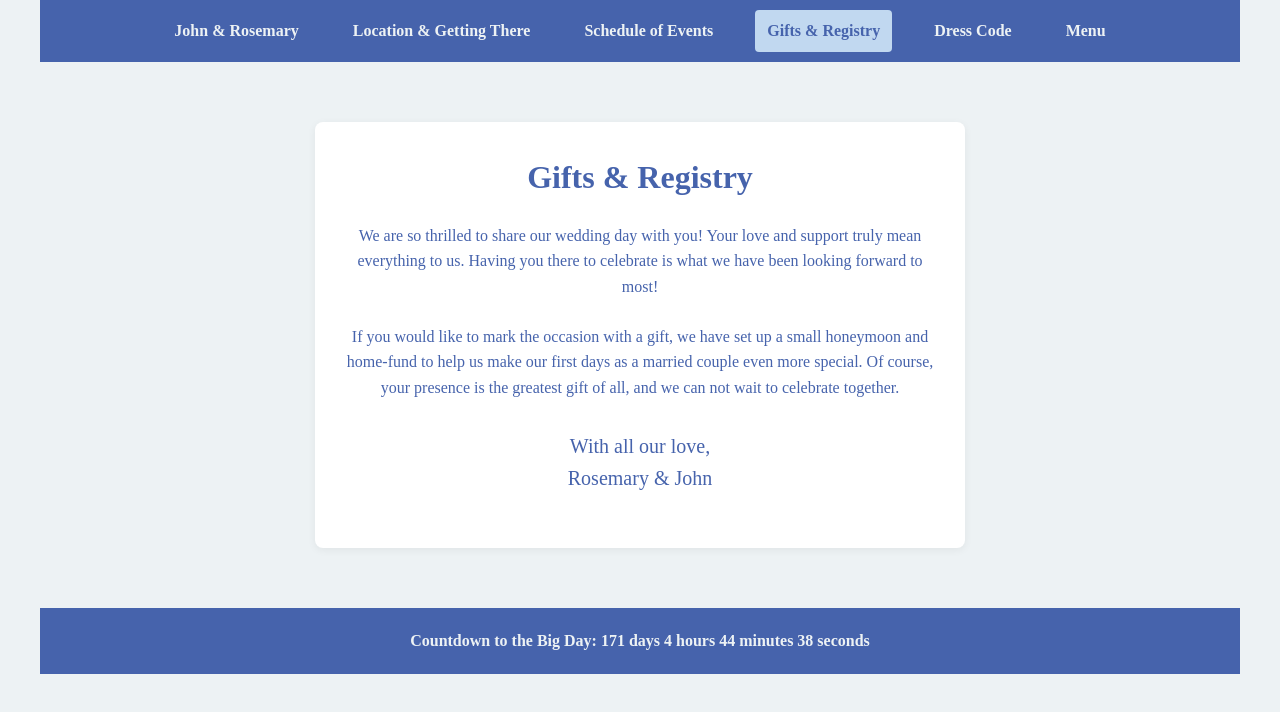
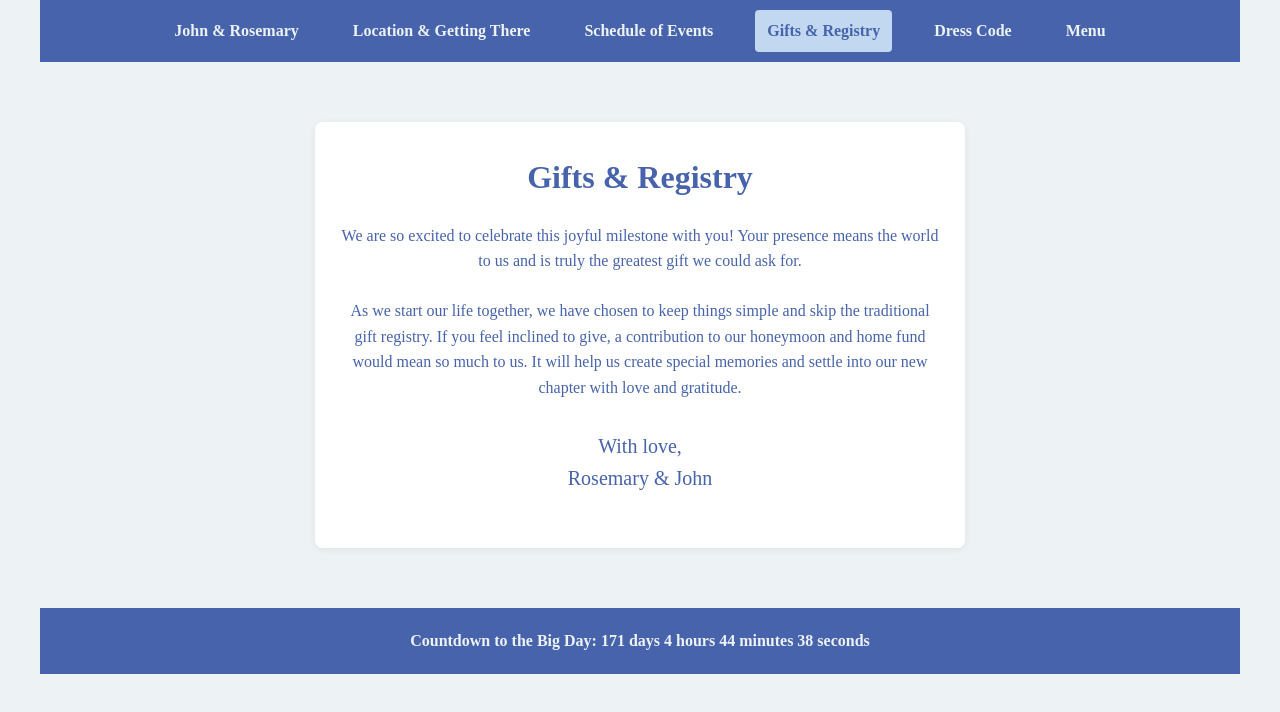
Before and after one commit to John-C-Jamieson/wedding, an Angular app in the folder frontend/: page /registry in a window 1280 px wide. Shown: the top 712 px of the page. Built offline with nearby package versions, Linux system fonts and the light colour scheme.

Commit message:
Updated wording.

```diff
--- a/frontend/src/app/registry/registry.component.html
+++ b/frontend/src/app/registry/registry.component.html
@@ -2,11 +2,14 @@
   <div class="registry-card">
     <h1>Gifts &amp; Registry</h1>
     <p>
-      We are so thrilled to share our wedding day with you! Your love and support truly mean everything to us. Having you there to celebrate is what we have been looking forward to most!
+      We are so excited to celebrate this joyful milestone with you! Your presence means the world to us and is truly the greatest gift we could ask for.
     </p>
     <p>
-      If you would like to mark the occasion with a gift, we have set up a small honeymoon and home‑fund to help us make our first days as a married couple even more special. Of course, your presence is the greatest gift of all, and we can not wait to celebrate together.
+      As we start our life together, we have chosen to keep things simple and skip the traditional gift registry. If you feel inclined to give, a contribution to our honeymoon and home fund would mean so much to us. It will help us create special memories and settle into our new chapter with love and gratitude.
     </p>
-    <p class="signature">With all our love,<br>Rosemary &amp; John</p>
+    <p class="signature">
+      With love,<br>
+      Rosemary &amp; John
+    </p>
   </div>
 </div>
```
